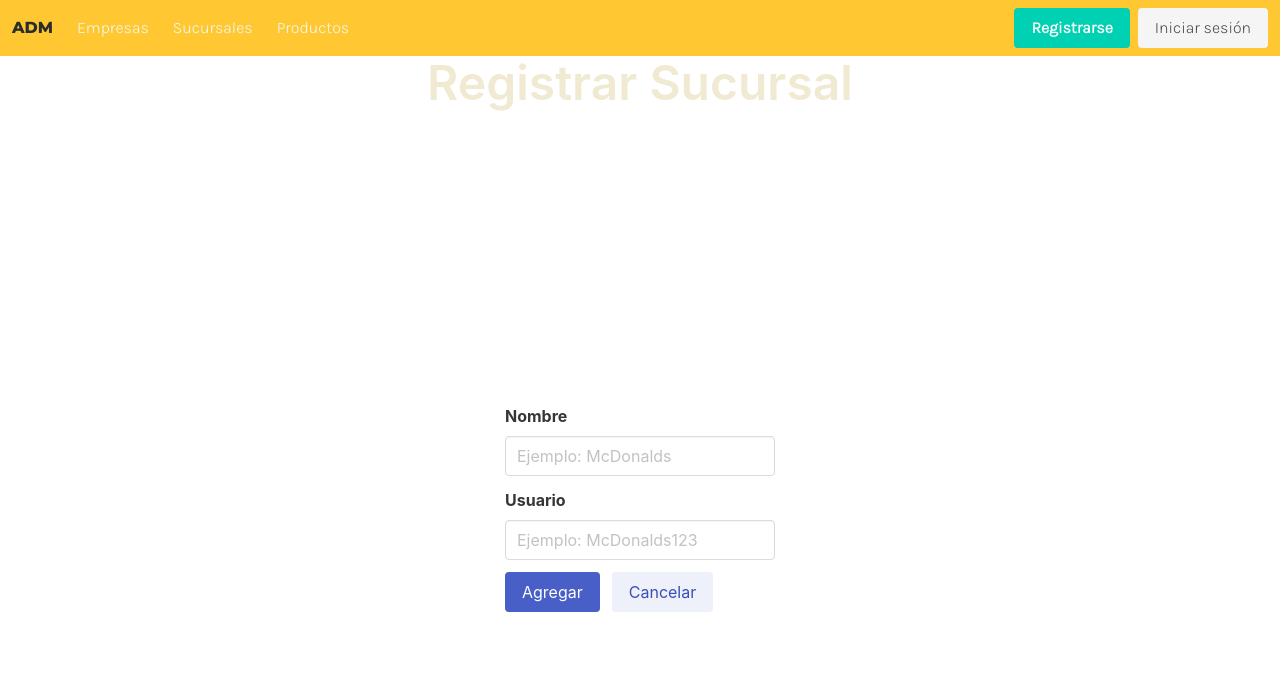
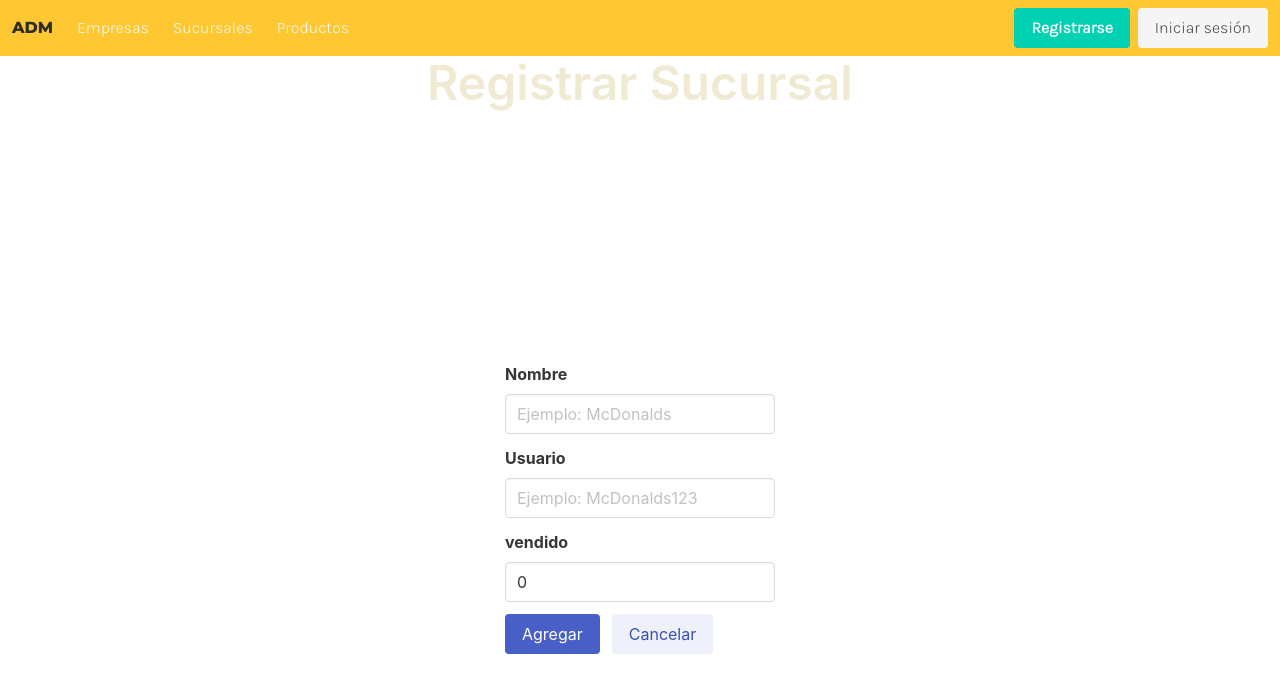
Before and after one commit to plancerio2020255/empleadosAngular, an Angular app in the folder EmpleadosAngular/empleadosAngular/: page /agregarSucursales in a window 1280 px wide. Shown: the top 692 px of the page. Built offline with nearby package versions, Linux system fonts and the light colour scheme; no server answers.

Commit message:
Sucursales

```diff
--- a/EmpleadosAngular/empleadosAngular/src/app/components/agregar-sucursal/agregar-sucursal.component.html
+++ b/EmpleadosAngular/empleadosAngular/src/app/components/agregar-sucursal/agregar-sucursal.component.html
@@ -18,6 +18,14 @@
                             <input class="input" type="text" placeholder="Ejemplo: McDonalds123" name="usuario" #usuario="ngModel" [(ngModel)]="sucursalesModelPost.direccionSucursal">
                         </div>
                     </div>
+
+                    <div class="field">
+                      <label class="label">vendido</label>
+                      <div class="control">
+                          <input class="input" type="text" placeholder="Ejemplo: McDonalds123" name="usuario" #usuario="ngModel" [(ngModel)]="sucursalesModelPost.vendido">
+                      </div>
+                  </div>
+
 
           <div class="field is-grouped">
             <div class="control">
--- a/EmpleadosAngular/empleadosAngular/src/app/components/agregar-sucursal/agregar-sucursal.component.ts
+++ b/EmpleadosAngular/empleadosAngular/src/app/components/agregar-sucursal/agregar-sucursal.component.ts
@@ -33,10 +33,8 @@ export class AgregarSucursalComponent implements OnInit {
         0,
         '',
         ''
-      );
-    this.sucursalesModelGetId = new Sucursales('', '', '', 0, '', '');
-    this.empresasModelGetId = new Empresas('','', '', '', '', '', '', );
-    this.token = this.empresaService.getToken()
+      )
+      this.token = this.sucursalService.getToken()
   }
 
   ngOnInit(): void {
--- a/EmpleadosAngular/empleadosAngular/src/app/services/sucursales.service.ts
+++ b/EmpleadosAngular/empleadosAngular/src/app/services/sucursales.service.ts
@@ -42,13 +42,13 @@ export class SucursalesService {
   obtenerSucursales(token) : Observable<any> {
 
     let headersToken = this.headersVariable.set('Authorization', token )
-    return this.http.get(this.url + '/', { headers: headersToken});
+    return this.http.get(this.url + '/VerSucursales', { headers: headersToken});
   }
 
   VerSucursales(token) : Observable<any> {
 
     let headersToken = this.headersVariable.set('Authorization', token )
-    return this.http.get(this.url + '/verSucursales', { headers: headersToken});
+    return this.http.get(this.url + '/', { headers: headersToken});
   }
 
   getToken(){
```
Also changed, not shown: 2 other files (tests, documents, lock files or other folders).
